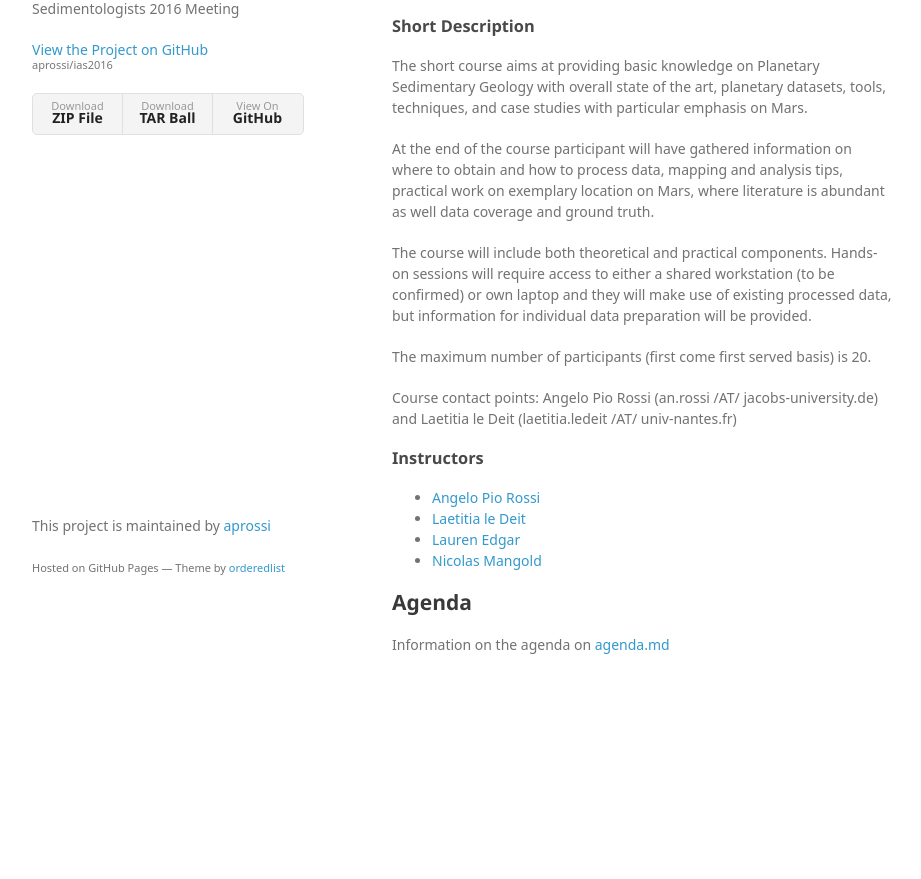
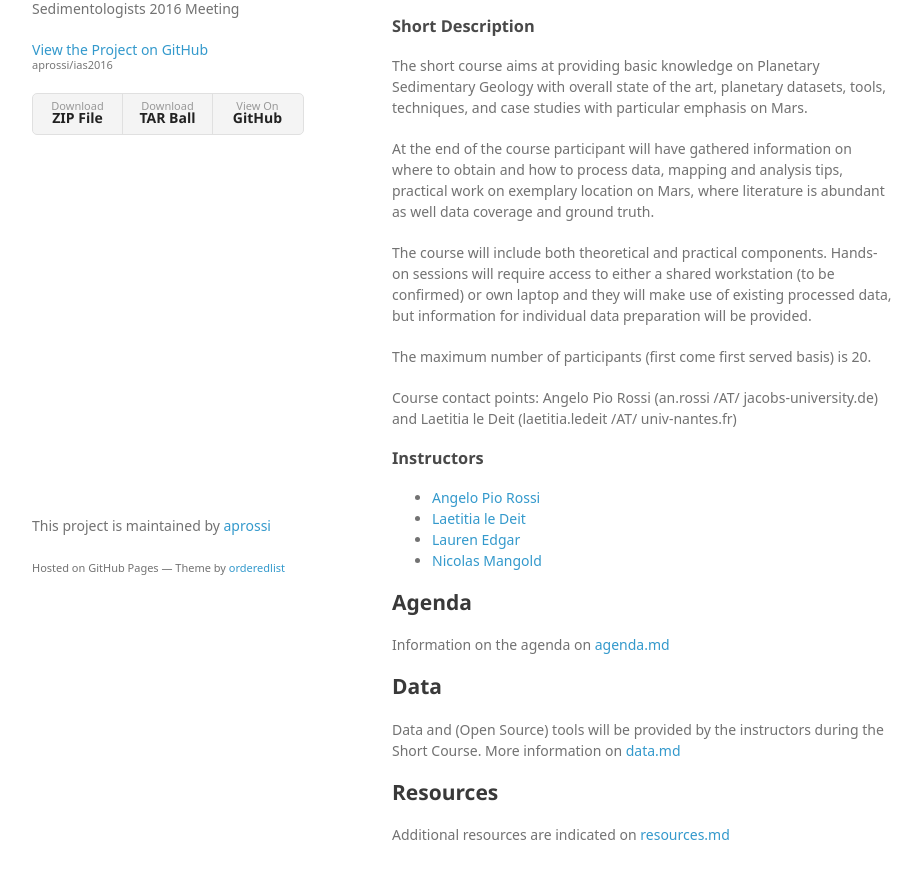
Before and after one commit to openplanetary/ias2016, a plain HTML site: page index.html in a window 1280 px wide. Shown: the part 153-1032 px from the top of the page, without its empty margins (178-1099 px from the left). Before the commit the page ends 878 px from the top, so only its background shows below. Drawn offline with Linux system fonts and the light colour scheme; a web font is replaced by a local one.

Commit message:
Create gh-pages branch via GitHub

```diff
--- a/index.html
+++ b/index.html
@@ -58,7 +58,17 @@
 <h2>
 <a id="agenda" class="anchor" href="#agenda" aria-hidden="true"><span aria-hidden="true" class="octicon octicon-link"></span></a>Agenda</h2>
 
-<p>Information on the agenda on <a href="agenda.md">agenda.md</a></p>
+<p>Information on the agenda on <a href="https://github.com/aprossi/ias2016/blob/master/agenda.md">agenda.md</a></p>
+
+<h2>
+<a id="data" class="anchor" href="#data" aria-hidden="true"><span aria-hidden="true" class="octicon octicon-link"></span></a>Data</h2>
+
+<p>Data and (Open Source) tools will be provided by the instructors during the Short Course. More information on <a href="https://github.com/aprossi/ias2016/blob/master/data.md">data.md</a></p>
+
+<h2>
+<a id="resources" class="anchor" href="#resources" aria-hidden="true"><span aria-hidden="true" class="octicon octicon-link"></span></a>Resources</h2>
+
+<p>Additional resources are indicated on <a href="https://github.com/aprossi/ias2016/blob/master/resources.md">resources.md</a></p>
       </section>
       <footer>
         <p>This project is maintained by <a href="https://github.com/aprossi">aprossi</a></p>
```
Also changed, not shown: params.json (+1 -1 lines).
